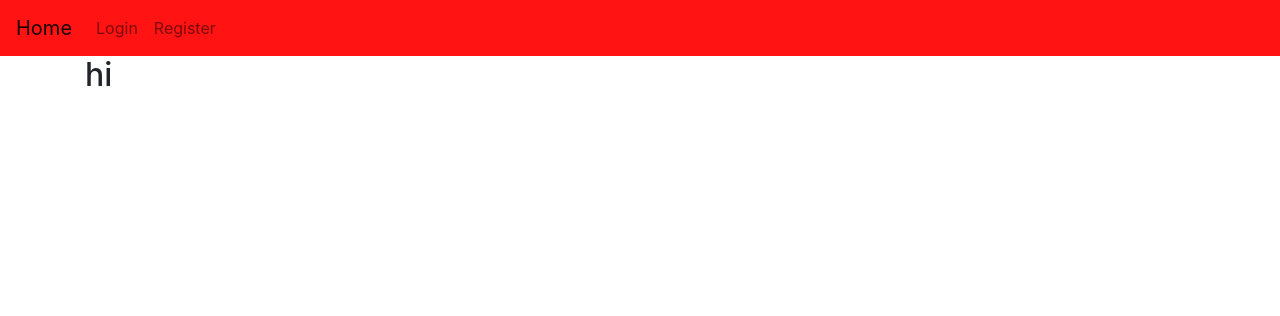
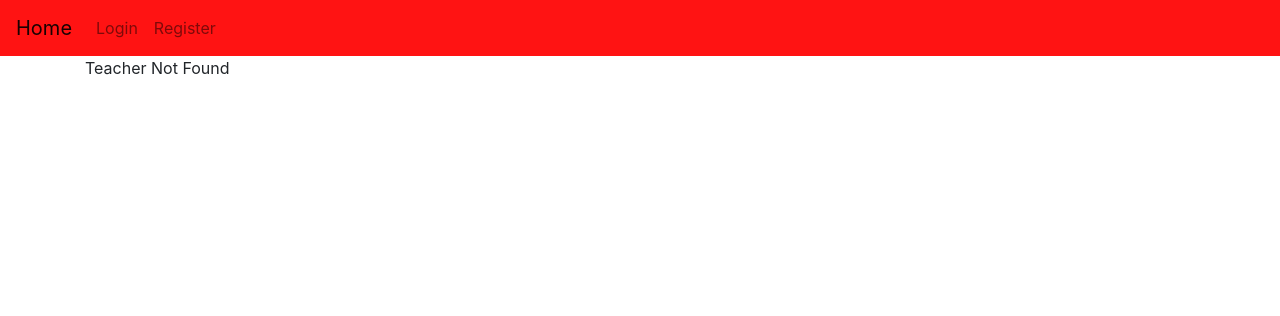
Before and after one commit to abcdl44/professor-rating-website, a Flask app: template flask_app/templates/search_results.html in a window 1280 px wide. Shown: the top 316 px of the page. Run offline with Flask 2, Linux system fonts and the light colour scheme; the template is opened without the code that fills it, so the values that code supplies are empty; some libraries are stand-ins or nearby versions.

Commit message:
routes, search_results

```diff
--- a/flask_app/not_users/routes.py
+++ b/flask_app/not_users/routes.py
@@ -21,7 +21,11 @@ def index():
 
 @not_users.route("/search_results/<search>", methods=["GET"])
 def search_results(search):
-    results = Professor.objects.search_text(search)
+    # results = Professor.objects.search_text(search)
+    results = None
+    # if results is None:
+        # return render_template("404.html")
+
     return render_template("search_results.html", results = results)
 
 @not_users.route("/professor/<professor>", methods=["GET", "POST"])
--- a/flask_app/templates/search_results.html
+++ b/flask_app/templates/search_results.html
@@ -1,10 +1,17 @@
 {% extends "header.html" %}
 {% block content %}
-<div class="container">
-    <div class="row">
-        <h2>hi</h2>
-    </div>
-
+{% if results|length %}
+    <div class="container-fluid">
+    {% for result in results %}
+        <div class="media">
+            <div class="media-body">
+            <h5 class="mt-0"><a href="{{ url_for('not_users.professor_page', professor=result.name) }}">{{ result.name }}</a> </h5>
+            </div>
+        </div>
+    {% endfor %}
 </div>
+{% else %}
+    <p>Teacher Not Found</p>
+{% endif %}
 
 {% endblock %}
```
